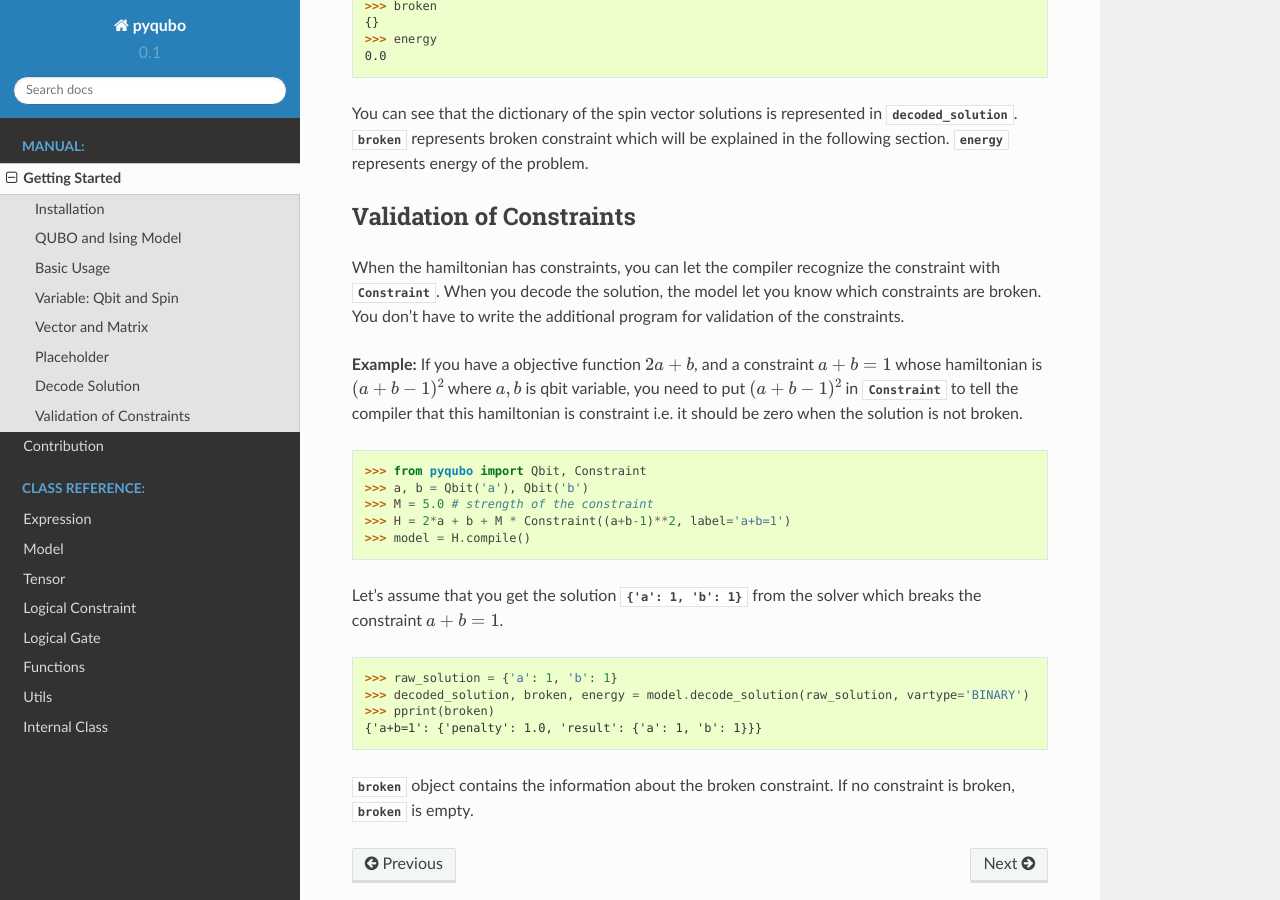
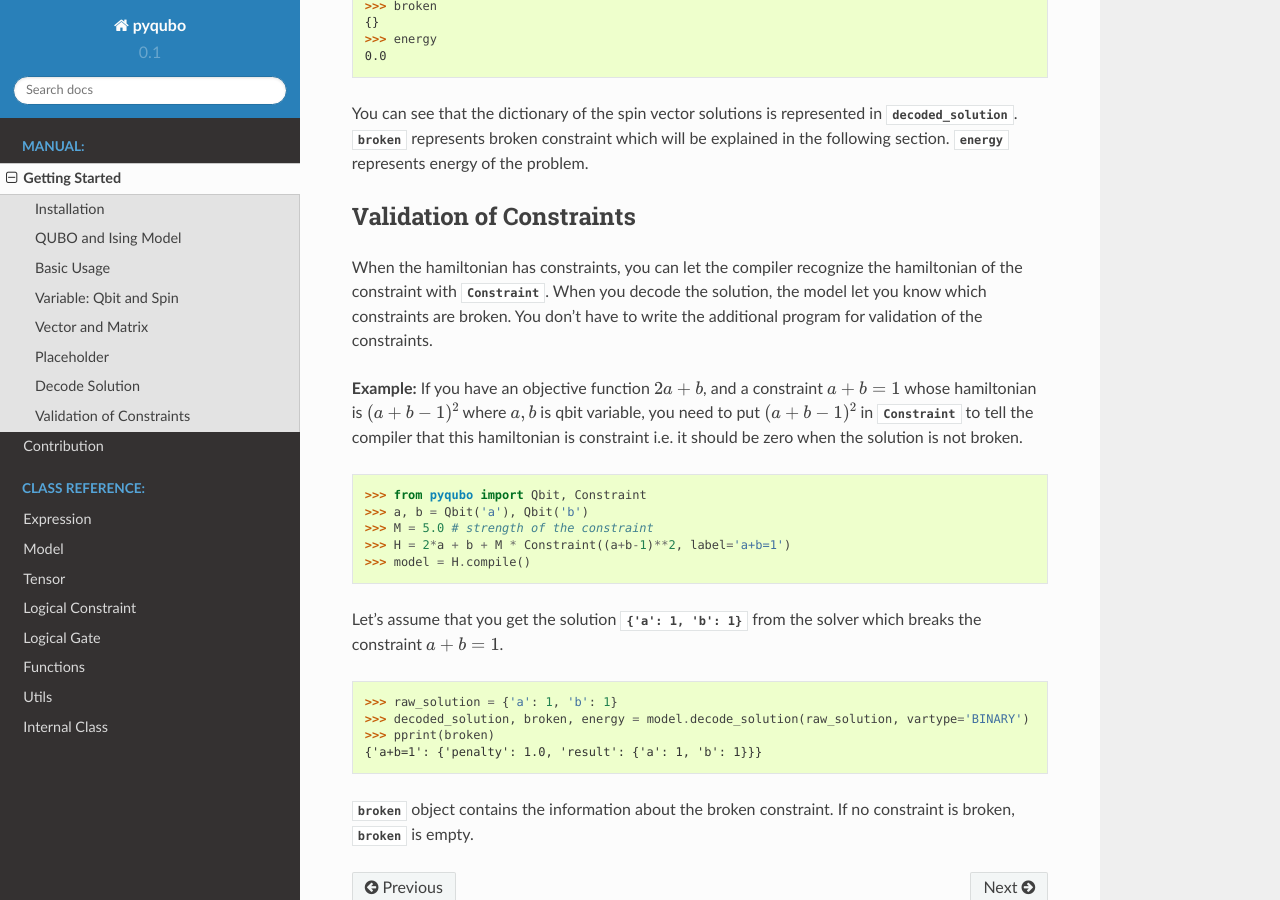
Before and after one commit to recruit-communications/pyqubo, a Sphinx documentation site: the page built from docs/getting_started.rst, in a window 1280 px wide and 900 px high, scrolled down 5181 px. Built offline with Sphinx 7.4.7 and the Read the Docs theme 2.0.0, drawn with Linux system fonts in a browser that asks for light colours; some of the changed text lies outside the part shown.

```diff
--- a/README.rst
+++ b/README.rst
@@ -21,9 +21,8 @@ Some of the features of PyQUBO are
 
 * **Python-based**.
 * **QUBO generation (compile) is fast.**
-* `Automatic validation of constraints <https://pyqubo.readthedocs.io/en/latest/notebooks/getting_started.html#validation-of-constraints>`_.
-* `Placeholder <https://pyqubo.readthedocs.io/en/latest/notebooks/getting_started.html#placeholder>`_ for parameter tuning.
-
+* **Automatic validation of constraints.** (`details <https://pyqubo.readthedocs.io/en/latest/notebooks/getting_started.html#validation-of-constraints>`__)
+* **Placeholder** for parameter tuning. (`details <https://pyqubo.readthedocs.io/en/latest/notebooks/getting_started.html#placeholder>`__)
 
 For more details, see `PyQUBO Documentation <https://pyqubo.readthedocs.io/>`_.
 
--- a/docs/getting_started.rst
+++ b/docs/getting_started.rst
@@ -188,7 +188,7 @@ This means that you don't have to compile repeatedly for getting QUBOs with vari
 It takes longer time to execute a compile when the problem size is bigger. In that case, you can save your time by using :class:`Placeholder`.
 
 **Example:**
-If you have a objective function :math:`2a+b`, and a constraint :math:`a+b=1` whose hamiltonian is :math:`(a+b-1)^2` where :math:`a,b` is qbit variable, you need to find the penalty strength :math:`M` such that the constraint is satisfied, i.e. you need to create QUBO with different values of :math:`M`.
+If you have an objective function :math:`2a+b`, and a constraint :math:`a+b=1` whose hamiltonian is :math:`(a+b-1)^2` where :math:`a,b` is qbit variable, you need to find the penalty strength :math:`M` such that the constraint is satisfied, i.e. you need to create QUBO with different values of :math:`M`.
 
 >>> from pyqubo import Qbit, Placeholder
 >>> a, b = Qbit('a'), Qbit('b')
@@ -245,11 +245,11 @@ You can see that the dictionary of the spin vector solutions is represented in :
 Validation of Constraints
 -------------------------
 
-When the hamiltonian has constraints, you can let the compiler recognize the constraint with :class:`Constraint`.
+When the hamiltonian has constraints, you can let the compiler recognize the hamiltonian of the constraint with :class:`Constraint`.
 When you decode the solution, the model let you know which constraints are broken.
 You don't have to write the additional program for validation of the constraints.
 
-**Example:** If you have a objective function :math:`2a+b`, and a constraint :math:`a+b=1` whose hamiltonian is :math:`(a+b-1)^2` where :math:`a,b` is qbit variable, you need to put :math:`(a+b-1)^2` in :class:`Constraint` to tell the compiler that this hamiltonian is constraint i.e. it should be zero when the solution is not broken.
+**Example:** If you have an objective function :math:`2a+b`, and a constraint :math:`a+b=1` whose hamiltonian is :math:`(a+b-1)^2` where :math:`a,b` is qbit variable, you need to put :math:`(a+b-1)^2` in :class:`Constraint` to tell the compiler that this hamiltonian is constraint i.e. it should be zero when the solution is not broken.
 
 >>> from pyqubo import Qbit, Constraint
 >>> a, b = Qbit('a'), Qbit('b')
```
Also changed, not shown: other parts of docs/getting_started.rst (+1 -1 lines).
